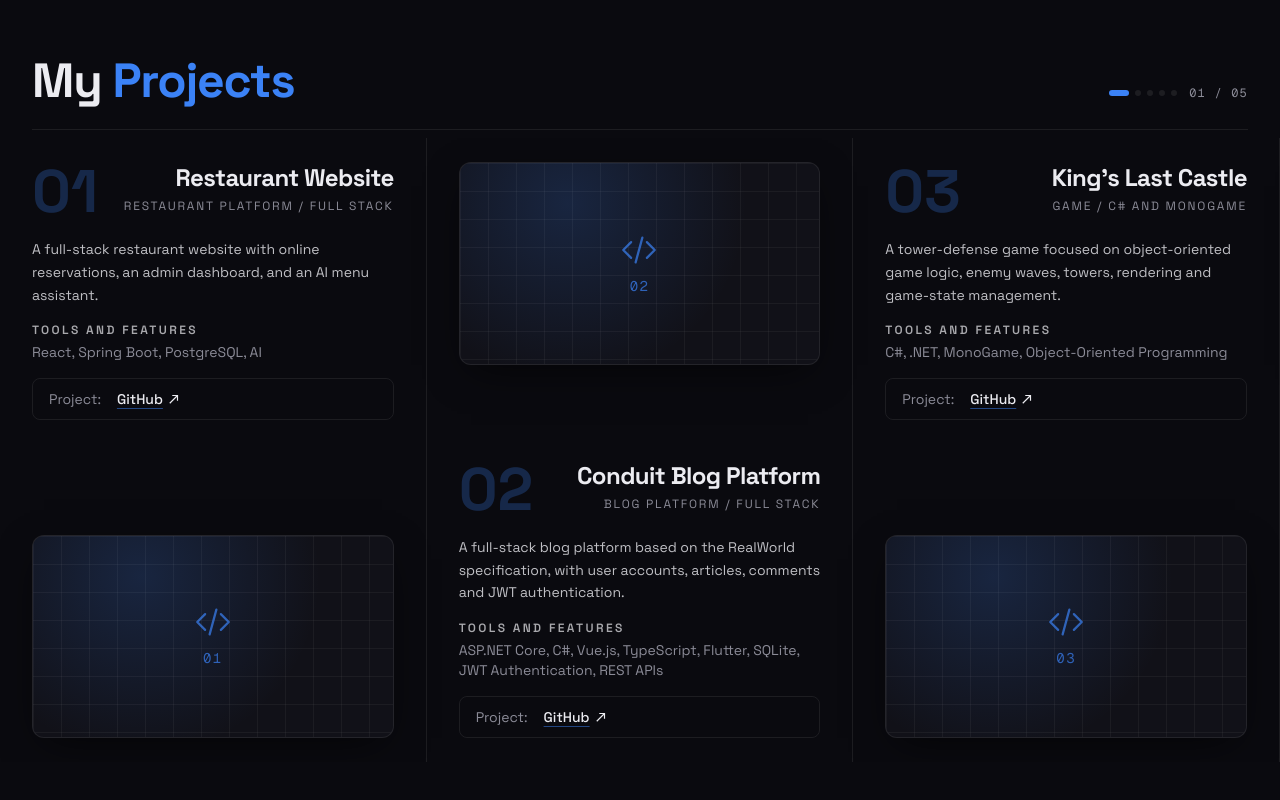
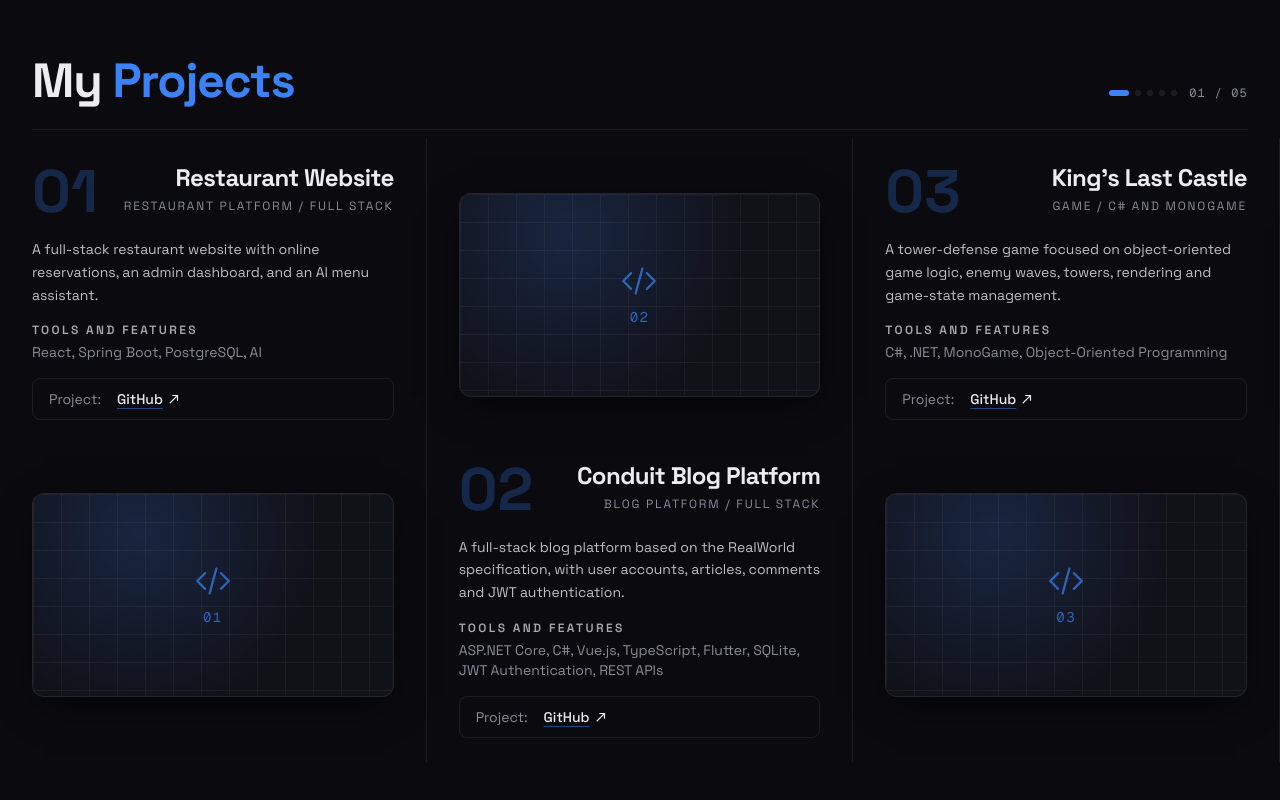
Before and after one commit to rayan9brx/my-website, a Next.js app: page / in a window 1280 px wide. Shown: the part 2925-3725 px from the top of the page. Built offline with nearby package versions, Linux system fonts and the light colour scheme.

Commit message:
Fix Project Section

```diff
--- a/components/Work.tsx
+++ b/components/Work.tsx
@@ -66,7 +66,7 @@ function ProjectColumn({ project, index }: { project: Project; index: number })
     <article
       aria-labelledby={headingId}
       data-project
-      className={`flex w-[85vw] shrink-0 snap-start gap-8 border-r border-border px-6 py-8 sm:w-[60vw] lg:w-[33.333vw] lg:justify-between lg:px-8 lg:py-6 ${
+      className={`flex w-[85vw] shrink-0 snap-start gap-8 border-r border-border px-6 py-8 sm:w-[60vw] lg:w-[33.333vw] lg:px-8 lg:py-6 ${
         textFirst ? "flex-col" : "flex-col-reverse"
       }`}
     >
@@ -98,7 +98,10 @@ function ProjectColumn({ project, index }: { project: Project; index: number })
         </div>
       </div>
 
-      <Screenshot project={project} number={number} eager={index < 2} />
+      {/* Auto margins center the screenshot in the space the text leaves free. */}
+      <div className="w-full lg:my-auto lg:w-[min(100%,calc(30vh*16/9))]">
+        <Screenshot project={project} number={number} eager={index < 2} />
+      </div>
     </article>
   );
 }
```
